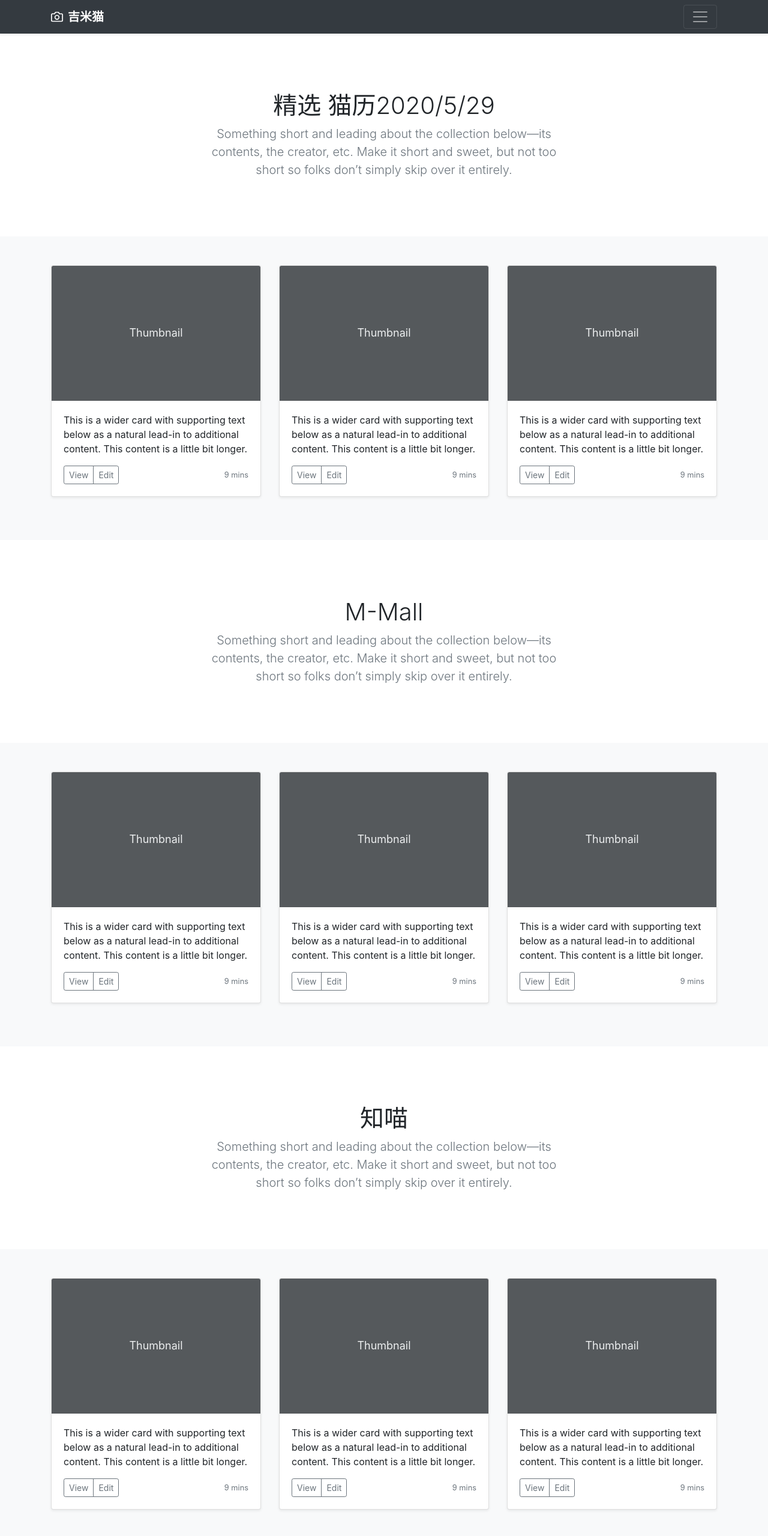
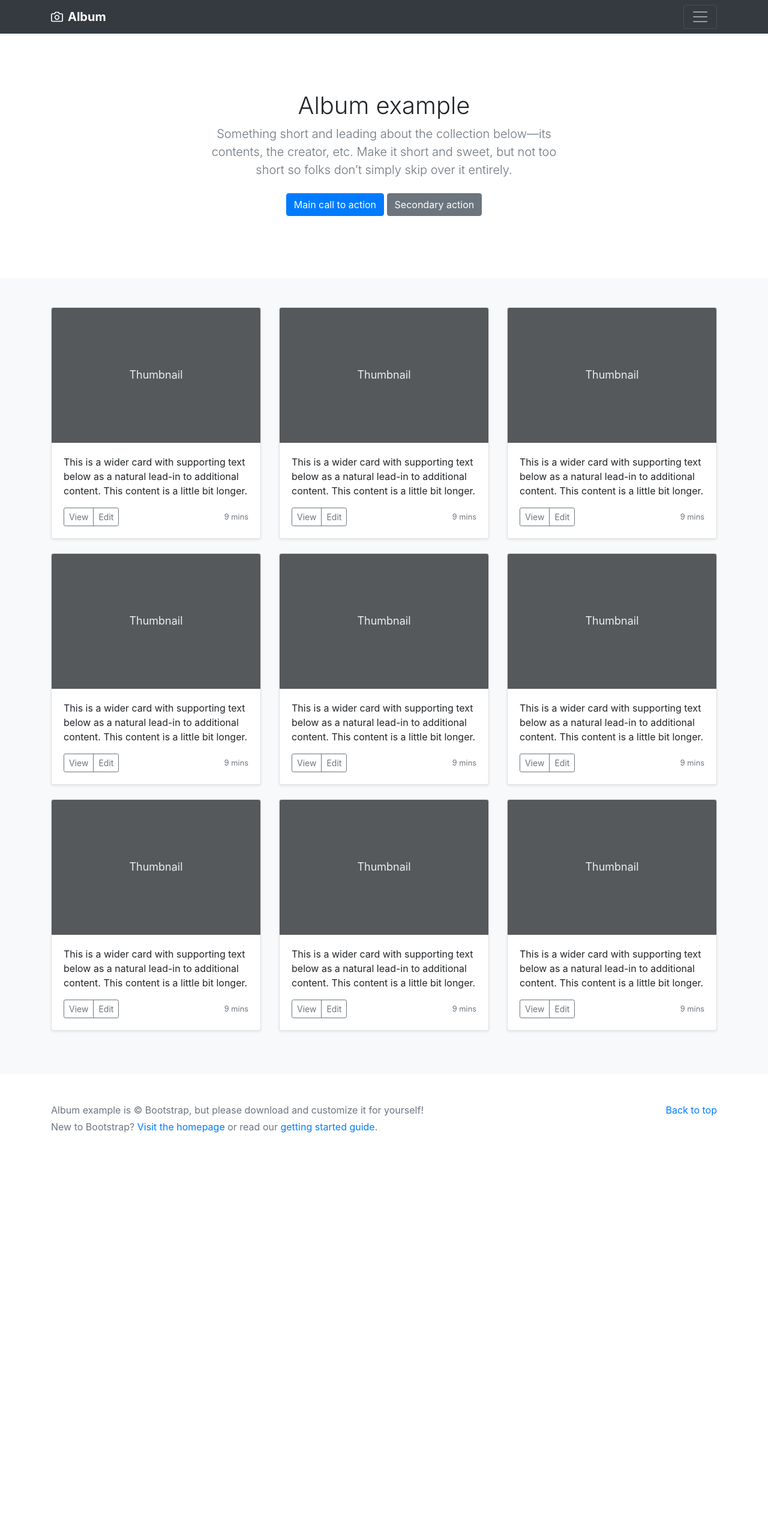
Before and after one commit to GZ0759/bootstrapExamples, a plain HTML site: page album/index.html in a window 1280 px wide. Shown: the top 2560 px of the page at 60% size. After the commit the page ends 1942 px from the top, so only its background shows below. Drawn offline with nearby package versions, Linux system fonts and the light colour scheme.

Commit message:
init album demo

```diff
--- a/album/index.html
+++ b/album/index.html
@@ -1,13 +1,12 @@
 <!doctype html>
 <html lang="en">
-
   <head>
     <meta charset="utf-8">
     <meta name="viewport" content="width=device-width, initial-scale=1, shrink-to-fit=no">
     <meta name="description" content="">
     <meta name="author" content="Mark Otto, Jacob Thornton, and Bootstrap contributors">
     <meta name="generator" content="Jekyll v4.0.1">
-  <title>吉米猫</title>
+    <title>Album example · Bootstrap</title>
 
     <link rel="canonical" href="https://getbootstrap.com/docs/4.5/examples/album/">
 
@@ -33,7 +32,6 @@
     <!-- Custom styles for this template -->
     <link href="album.css" rel="stylesheet">
   </head>
-
   <body>
     <header>
   <div class="collapse bg-dark" id="navbarHeader">
@@ -41,14 +39,14 @@
       <div class="row">
         <div class="col-sm-8 col-md-7 py-4">
           <h4 class="text-white">About</h4>
-            <p class="text-muted">“吸猫”爱好者日常交流的“云吸猫”平台</p>
+          <p class="text-muted">Add some information about the album below, the author, or any other background context. Make it a few sentences long so folks can pick up some informative tidbits. Then, link them off to some social networking sites or contact information.</p>
         </div>
         <div class="col-sm-4 offset-md-1 py-4">
           <h4 class="text-white">Contact</h4>
           <ul class="list-unstyled">
-              <li><a href="#" class="text-white">叶依琳 唐凯媚</a></li>
-              <li><a href="#" class="text-white">尹晓彤 黄卓然</a></li>
-              <li><a href="#" class="text-white">招恒 杨佳德</a></li>
+            <li><a href="#" class="text-white">Follow on Twitter</a></li>
+            <li><a href="#" class="text-white">Like on Facebook</a></li>
+            <li><a href="#" class="text-white">Email me</a></li>
           </ul>
         </div>
       </div>
@@ -57,15 +55,10 @@
   <div class="navbar navbar-dark bg-dark shadow-sm">
     <div class="container d-flex justify-content-between">
       <a href="#" class="navbar-brand d-flex align-items-center">
-          <svg xmlns="http://www.w3.org/2000/svg" width="20" height="20" fill="none" stroke="currentColor"
-            stroke-linecap="round" stroke-linejoin="round" stroke-width="2" aria-hidden="true" class="mr-2"
-            viewBox="0 0 24 24" focusable="false">
-            <path d="M23 19a2 2 0 0 1-2 2H3a2 2 0 0 1-2-2V8a2 2 0 0 1 2-2h4l2-3h6l2 3h4a2 2 0 0 1 2 2z" />
-            <circle cx="12" cy="13" r="4" /></svg>
-          <strong>吉米猫</strong>
+        <svg xmlns="http://www.w3.org/2000/svg" width="20" height="20" fill="none" stroke="currentColor" stroke-linecap="round" stroke-linejoin="round" stroke-width="2" aria-hidden="true" class="mr-2" viewBox="0 0 24 24" focusable="false"><path d="M23 19a2 2 0 0 1-2 2H3a2 2 0 0 1-2-2V8a2 2 0 0 1 2-2h4l2-3h6l2 3h4a2 2 0 0 1 2 2z"/><circle cx="12" cy="13" r="4"/></svg>
+        <strong>Album</strong>
       </a>
-        <button class="navbar-toggler" type="button" data-toggle="collapse" data-target="#navbarHeader"
-          aria-controls="navbarHeader" aria-expanded="false" aria-label="Toggle navigation">
+      <button class="navbar-toggler" type="button" data-toggle="collapse" data-target="#navbarHeader" aria-controls="navbarHeader" aria-expanded="false" aria-label="Toggle navigation">
         <span class="navbar-toggler-icon"></span>
       </button>
     </div>
@@ -76,26 +69,24 @@
 
   <section class="jumbotron text-center">
     <div class="container">
-        <h1>精选 猫历2020/5/29</h1>
-        <p class="lead text-muted">Something short and leading about the collection below—its contents, the creator,
-          etc. Make it short and sweet, but not too short so folks don’t simply skip over it entirely.</p>
+      <h1>Album example</h1>
+      <p class="lead text-muted">Something short and leading about the collection below—its contents, the creator, etc. Make it short and sweet, but not too short so folks don’t simply skip over it entirely.</p>
+      <p>
+        <a href="#" class="btn btn-primary my-2">Main call to action</a>
+        <a href="#" class="btn btn-secondary my-2">Secondary action</a>
+      </p>
     </div>
   </section>
 
   <div class="album py-5 bg-light">
     <div class="container">
+
       <div class="row">
         <div class="col-md-4">
           <div class="card mb-4 shadow-sm">
-              <svg class="bd-placeholder-img card-img-top" width="100%" height="225" xmlns="http://www.w3.org/2000/svg"
-                preserveAspectRatio="xMidYMid slice" focusable="false" role="img" aria-label="Placeholder: Thumbnail">
-                <title>Placeholder</title>
-                <rect width="100%" height="100%" fill="#55595c" /><text x="50%" y="50%" fill="#eceeef"
-                  dy=".3em">Thumbnail</text>
-              </svg>
+            <svg class="bd-placeholder-img card-img-top" width="100%" height="225" xmlns="http://www.w3.org/2000/svg" preserveAspectRatio="xMidYMid slice" focusable="false" role="img" aria-label="Placeholder: Thumbnail"><title>Placeholder</title><rect width="100%" height="100%" fill="#55595c"/><text x="50%" y="50%" fill="#eceeef" dy=".3em">Thumbnail</text></svg>
             <div class="card-body">
-                <p class="card-text">This is a wider card with supporting text below as a natural lead-in to additional
-                  content. This content is a little bit longer.</p>
+              <p class="card-text">This is a wider card with supporting text below as a natural lead-in to additional content. This content is a little bit longer.</p>
               <div class="d-flex justify-content-between align-items-center">
                 <div class="btn-group">
                   <button type="button" class="btn btn-sm btn-outline-secondary">View</button>
@@ -108,15 +99,9 @@
         </div>
         <div class="col-md-4">
           <div class="card mb-4 shadow-sm">
-              <svg class="bd-placeholder-img card-img-top" width="100%" height="225" xmlns="http://www.w3.org/2000/svg"
-                preserveAspectRatio="xMidYMid slice" focusable="false" role="img" aria-label="Placeholder: Thumbnail">
-                <title>Placeholder</title>
-                <rect width="100%" height="100%" fill="#55595c" /><text x="50%" y="50%" fill="#eceeef"
-                  dy=".3em">Thumbnail</text>
-              </svg>
+            <svg class="bd-placeholder-img card-img-top" width="100%" height="225" xmlns="http://www.w3.org/2000/svg" preserveAspectRatio="xMidYMid slice" focusable="false" role="img" aria-label="Placeholder: Thumbnail"><title>Placeholder</title><rect width="100%" height="100%" fill="#55595c"/><text x="50%" y="50%" fill="#eceeef" dy=".3em">Thumbnail</text></svg>
             <div class="card-body">
-                <p class="card-text">This is a wider card with supporting text below as a natural lead-in to additional
-                  content. This content is a little bit longer.</p>
+              <p class="card-text">This is a wider card with supporting text below as a natural lead-in to additional content. This content is a little bit longer.</p>
               <div class="d-flex justify-content-between align-items-center">
                 <div class="btn-group">
                   <button type="button" class="btn btn-sm btn-outline-secondary">View</button>
@@ -129,15 +114,9 @@
         </div>
         <div class="col-md-4">
           <div class="card mb-4 shadow-sm">
-              <svg class="bd-placeholder-img card-img-top" width="100%" height="225" xmlns="http://www.w3.org/2000/svg"
-                preserveAspectRatio="xMidYMid slice" focusable="false" role="img" aria-label="Placeholder: Thumbnail">
-                <title>Placeholder</title>
-                <rect width="100%" height="100%" fill="#55595c" /><text x="50%" y="50%" fill="#eceeef"
-                  dy=".3em">Thumbnail</text>
-              </svg>
+            <svg class="bd-placeholder-img card-img-top" width="100%" height="225" xmlns="http://www.w3.org/2000/svg" preserveAspectRatio="xMidYMid slice" focusable="false" role="img" aria-label="Placeholder: Thumbnail"><title>Placeholder</title><rect width="100%" height="100%" fill="#55595c"/><text x="50%" y="50%" fill="#eceeef" dy=".3em">Thumbnail</text></svg>
             <div class="card-body">
-                <p class="card-text">This is a wider card with supporting text below as a natural lead-in to additional
-                  content. This content is a little bit longer.</p>
+              <p class="card-text">This is a wider card with supporting text below as a natural lead-in to additional content. This content is a little bit longer.</p>
               <div class="d-flex justify-content-between align-items-center">
                 <div class="btn-group">
                   <button type="button" class="btn btn-sm btn-outline-secondary">View</button>
@@ -148,31 +127,12 @@
             </div>
           </div>
         </div>
-        </div>
-      </div>
-    </div>
 
-    <section class="jumbotron text-center">
-      <div class="container">
-        <h1>M-Mall</h1>
-        <p class="lead text-muted">Something short and leading about the collection below—its contents, the creator,
-          etc. Make it short and sweet, but not too short so folks don’t simply skip over it entirely.</p>
-      </div>
-    </section>
-    <div class="album py-5 bg-light">
-      <div class="container">
-        <div class="row">
         <div class="col-md-4">
           <div class="card mb-4 shadow-sm">
-              <svg class="bd-placeholder-img card-img-top" width="100%" height="225" xmlns="http://www.w3.org/2000/svg"
-                preserveAspectRatio="xMidYMid slice" focusable="false" role="img" aria-label="Placeholder: Thumbnail">
-                <title>Placeholder</title>
-                <rect width="100%" height="100%" fill="#55595c" /><text x="50%" y="50%" fill="#eceeef"
-                  dy=".3em">Thumbnail</text>
-              </svg>
+            <svg class="bd-placeholder-img card-img-top" width="100%" height="225" xmlns="http://www.w3.org/2000/svg" preserveAspectRatio="xMidYMid slice" focusable="false" role="img" aria-label="Placeholder: Thumbnail"><title>Placeholder</title><rect width="100%" height="100%" fill="#55595c"/><text x="50%" y="50%" fill="#eceeef" dy=".3em">Thumbnail</text></svg>
             <div class="card-body">
-                <p class="card-text">This is a wider card with supporting text below as a natural lead-in to additional
-                  content. This content is a little bit longer.</p>
+              <p class="card-text">This is a wider card with supporting text below as a natural lead-in to additional content. This content is a little bit longer.</p>
               <div class="d-flex justify-content-between align-items-center">
                 <div class="btn-group">
                   <button type="button" class="btn btn-sm btn-outline-secondary">View</button>
@@ -185,15 +145,9 @@
         </div>
         <div class="col-md-4">
           <div class="card mb-4 shadow-sm">
-              <svg class="bd-placeholder-img card-img-top" width="100%" height="225" xmlns="http://www.w3.org/2000/svg"
-                preserveAspectRatio="xMidYMid slice" focusable="false" role="img" aria-label="Placeholder: Thumbnail">
-                <title>Placeholder</title>
-                <rect width="100%" height="100%" fill="#55595c" /><text x="50%" y="50%" fill="#eceeef"
-                  dy=".3em">Thumbnail</text>
-              </svg>
+            <svg class="bd-placeholder-img card-img-top" width="100%" height="225" xmlns="http://www.w3.org/2000/svg" preserveAspectRatio="xMidYMid slice" focusable="false" role="img" aria-label="Placeholder: Thumbnail"><title>Placeholder</title><rect width="100%" height="100%" fill="#55595c"/><text x="50%" y="50%" fill="#eceeef" dy=".3em">Thumbnail</text></svg>
             <div class="card-body">
-                <p class="card-text">This is a wider card with supporting text below as a natural lead-in to additional
-                  content. This content is a little bit longer.</p>
+              <p class="card-text">This is a wider card with supporting text below as a natural lead-in to additional content. This content is a little bit longer.</p>
               <div class="d-flex justify-content-between align-items-center">
                 <div class="btn-group">
                   <button type="button" class="btn btn-sm btn-outline-secondary">View</button>
@@ -206,15 +160,9 @@
         </div>
         <div class="col-md-4">
           <div class="card mb-4 shadow-sm">
-              <svg class="bd-placeholder-img card-img-top" width="100%" height="225" xmlns="http://www.w3.org/2000/svg"
-                preserveAspectRatio="xMidYMid slice" focusable="false" role="img" aria-label="Placeholder: Thumbnail">
-                <title>Placeholder</title>
-                <rect width="100%" height="100%" fill="#55595c" /><text x="50%" y="50%" fill="#eceeef"
-                  dy=".3em">Thumbnail</text>
-              </svg>
+            <svg class="bd-placeholder-img card-img-top" width="100%" height="225" xmlns="http://www.w3.org/2000/svg" preserveAspectRatio="xMidYMid slice" focusable="false" role="img" aria-label="Placeholder: Thumbnail"><title>Placeholder</title><rect width="100%" height="100%" fill="#55595c"/><text x="50%" y="50%" fill="#eceeef" dy=".3em">Thumbnail</text></svg>
             <div class="card-body">
-                <p class="card-text">This is a wider card with supporting text below as a natural lead-in to additional
-                  content. This content is a little bit longer.</p>
+              <p class="card-text">This is a wider card with supporting text below as a natural lead-in to additional content. This content is a little bit longer.</p>
               <div class="d-flex justify-content-between align-items-center">
                 <div class="btn-group">
                   <button type="button" class="btn btn-sm btn-outline-secondary">View</button>
@@ -225,31 +173,12 @@
             </div>
           </div>
         </div>
-        </div>
-      </div>
-    </div>
 
-    <section class="jumbotron text-center">
-      <div class="container">
-        <h1>知喵</h1>
-        <p class="lead text-muted">Something short and leading about the collection below—its contents, the creator,
-          etc. Make it short and sweet, but not too short so folks don’t simply skip over it entirely.</p>
-      </div>
-    </section>
-    <div class="album py-5 bg-light">
-      <div class="container">
-        <div class="row">
         <div class="col-md-4">
           <div class="card mb-4 shadow-sm">
-              <svg class="bd-placeholder-img card-img-top" width="100%" height="225" xmlns="http://www.w3.org/2000/svg"
-                preserveAspectRatio="xMidYMid slice" focusable="false" role="img" aria-label="Placeholder: Thumbnail">
-                <title>Placeholder</title>
-                <rect width="100%" height="100%" fill="#55595c" /><text x="50%" y="50%" fill="#eceeef"
-                  dy=".3em">Thumbnail</text>
-              </svg>
+            <svg class="bd-placeholder-img card-img-top" width="100%" height="225" xmlns="http://www.w3.org/2000/svg" preserveAspectRatio="xMidYMid slice" focusable="false" role="img" aria-label="Placeholder: Thumbnail"><title>Placeholder</title><rect width="100%" height="100%" fill="#55595c"/><text x="50%" y="50%" fill="#eceeef" dy=".3em">Thumbnail</text></svg>
             <div class="card-body">
-                <p class="card-text">This is a wider card with supporting text below as a natural lead-in to additional
-                  content. This content is a little bit longer.</p>
+              <p class="card-text">This is a wider card with supporting text below as a natural lead-in to additional content. This content is a little bit longer.</p>
               <div class="d-flex justify-content-between align-items-center">
                 <div class="btn-group">
                   <button type="button" class="btn btn-sm btn-outline-secondary">View</button>
@@ -262,15 +191,9 @@
         </div>
         <div class="col-md-4">
           <div class="card mb-4 shadow-sm">
-              <svg class="bd-placeholder-img card-img-top" width="100%" height="225" xmlns="http://www.w3.org/2000/svg"
-                preserveAspectRatio="xMidYMid slice" focusable="false" role="img" aria-label="Placeholder: Thumbnail">
-                <title>Placeholder</title>
-                <rect width="100%" height="100%" fill="#55595c" /><text x="50%" y="50%" fill="#eceeef"
-                  dy=".3em">Thumbnail</text>
-              </svg>
+            <svg class="bd-placeholder-img card-img-top" width="100%" height="225" xmlns="http://www.w3.org/2000/svg" preserveAspectRatio="xMidYMid slice" focusable="false" role="img" aria-label="Placeholder: Thumbnail"><title>Placeholder</title><rect width="100%" height="100%" fill="#55595c"/><text x="50%" y="50%" fill="#eceeef" dy=".3em">Thumbnail</text></svg>
             <div class="card-body">
-                <p class="card-text">This is a wider card with supporting text below as a natural lead-in to additional
-                  content. This content is a little bit longer.</p>
+              <p class="card-text">This is a wider card with supporting text below as a natural lead-in to additional content. This content is a little bit longer.</p>
               <div class="d-flex justify-content-between align-items-center">
                 <div class="btn-group">
                   <button type="button" class="btn btn-sm btn-outline-secondary">View</button>
@@ -283,15 +206,9 @@
         </div>
         <div class="col-md-4">
           <div class="card mb-4 shadow-sm">
-              <svg class="bd-placeholder-img card-img-top" width="100%" height="225" xmlns="http://www.w3.org/2000/svg"
-                preserveAspectRatio="xMidYMid slice" focusable="false" role="img" aria-label="Placeholder: Thumbnail">
-                <title>Placeholder</title>
-                <rect width="100%" height="100%" fill="#55595c" /><text x="50%" y="50%" fill="#eceeef"
-                  dy=".3em">Thumbnail</text>
-              </svg>
+            <svg class="bd-placeholder-img card-img-top" width="100%" height="225" xmlns="http://www.w3.org/2000/svg" preserveAspectRatio="xMidYMid slice" focusable="false" role="img" aria-label="Placeholder: Thumbnail"><title>Placeholder</title><rect width="100%" height="100%" fill="#55595c"/><text x="50%" y="50%" fill="#eceeef" dy=".3em">Thumbnail</text></svg>
             <div class="card-body">
-                <p class="card-text">This is a wider card with supporting text below as a natural lead-in to additional
-                  content. This content is a little bit longer.</p>
+              <p class="card-text">This is a wider card with supporting text below as a natural lead-in to additional content. This content is a little bit longer.</p>
               <div class="d-flex justify-content-between align-items-center">
                 <div class="btn-group">
                   <button type="button" class="btn btn-sm btn-outline-secondary">View</button>
@@ -311,19 +228,12 @@
 <footer class="text-muted">
   <div class="container">
     <p class="float-right">
-        <a href="#">回到顶部</a>
+      <a href="#">Back to top</a>
     </p>
     <p>Album example is &copy; Bootstrap, but please download and customize it for yourself!</p>
-      <p>制作团队：<a href="#">眼泪猥琐熊猫小组</a>
+    <p>New to Bootstrap? <a href="https://getbootstrap.com/">Visit the homepage</a> or read our <a href="../getting-started/introduction/">getting started guide</a>.</p>
   </div>
 </footer>
-  <script src="https://code.jquery.com/jquery-3.5.1.slim.min.js"
-    integrity="sha384-DfXdz2htPH0lsSSs5nCTpuj/zy4C+OGpamoFVy38MVBnE+IbbVYUew+OrCXaRkfj" crossorigin="anonymous">
-  </script>
-  <script>
-    window.jQuery || document.write('<script src="../assets/js/vendor/jquery.slim.min.js"><\/script>')
-  </script>
-  <script src="../assets/dist/js/bootstrap.bundle.js"></script>
-</body>
-
+<script src="https://code.jquery.com/jquery-3.5.1.slim.min.js" integrity="sha384-DfXdz2htPH0lsSSs5nCTpuj/zy4C+OGpamoFVy38MVBnE+IbbVYUew+OrCXaRkfj" crossorigin="anonymous"></script>
+      <script>window.jQuery || document.write('<script src="../assets/js/vendor/jquery.slim.min.js"><\/script>')</script><script src="../assets/dist/js/bootstrap.bundle.js"></script></body>
 </html>
```
Lines whose indentation alone changed are shown as unchanged.
